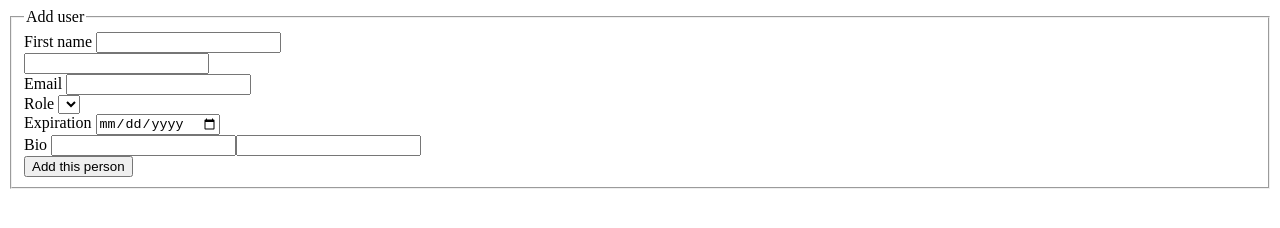
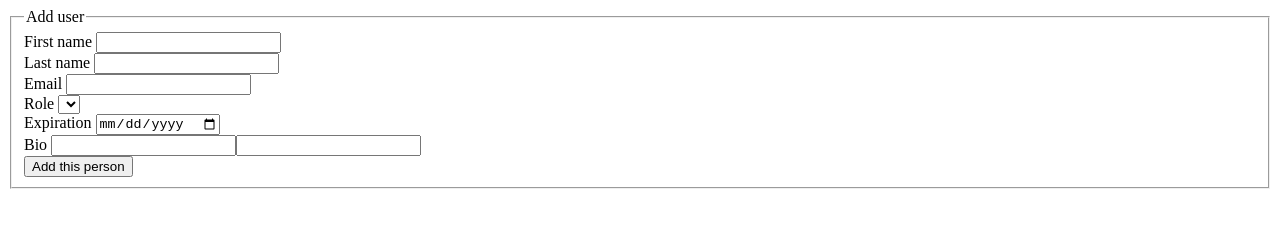
Before and after one commit to Combatd/cypress-practice-for-prepwork-html-forms-debugging-main, a website: page index.html in a window 1280 px wide. Drawn offline with Linux system fonts and the light colour scheme.

Commit message:
Add Last name test for lastName label

```diff
--- a/index.html
+++ b/index.html
@@ -14,7 +14,7 @@
         </div>
 
         <div>
-        <label for="lastName">
+        <label for="lastName">Last name</label>
         <input type="text" id="lastName" name="last_name">
         </div>
 
```
Also changed, not shown: cypress/plugins/index.js (added, +22 -0 lines), cypress/support/commands.js (added, +25 -0 lines), cypress/support/index.js (added, +20 -0 lines), cypress/screenshots/test.spec.js/Form elements on index.html -- Fixes the dropdown menu to show the three options (failed).png (added), cypress/screenshots/test.spec.js/Form elements on index.html -- Has a text box for the bio that allows multiple lines of text (failed).png (added), 1 other file.
